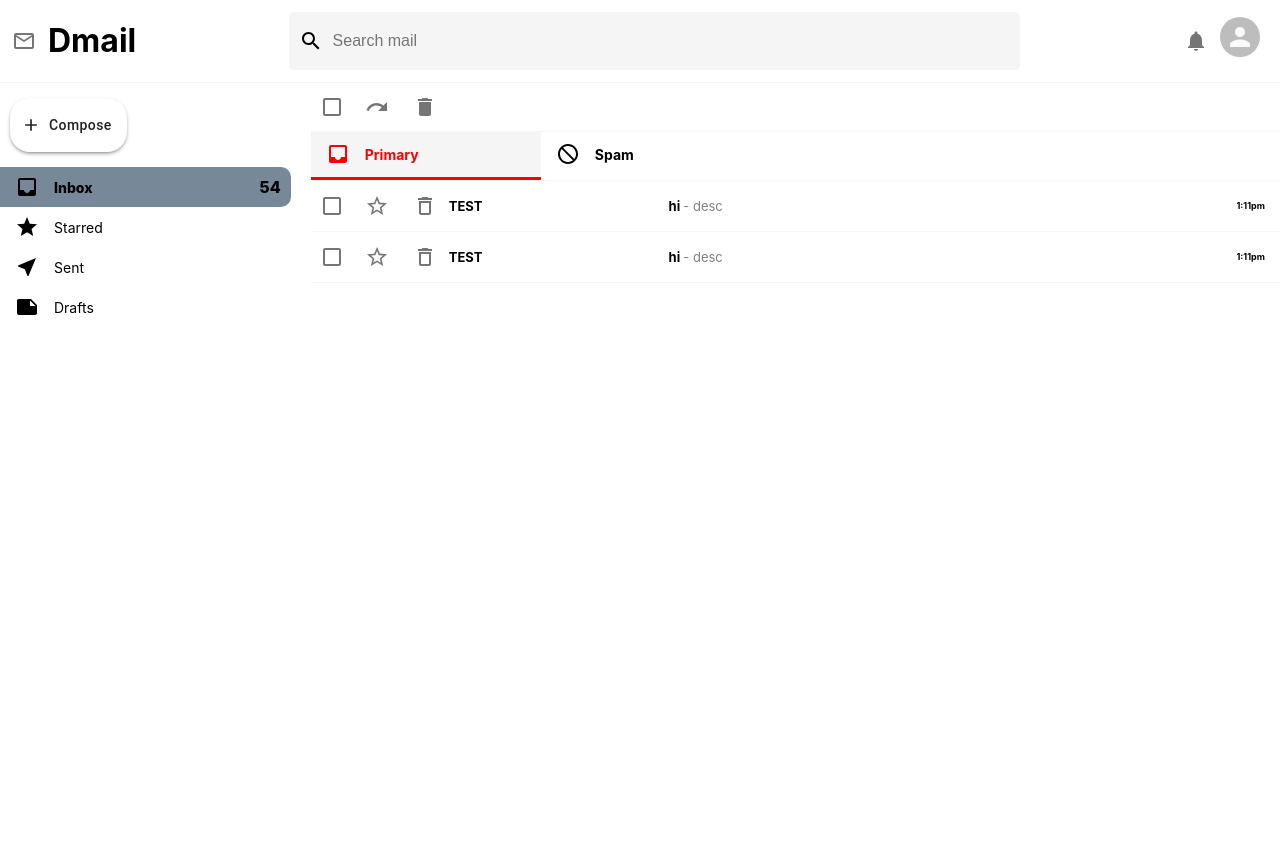
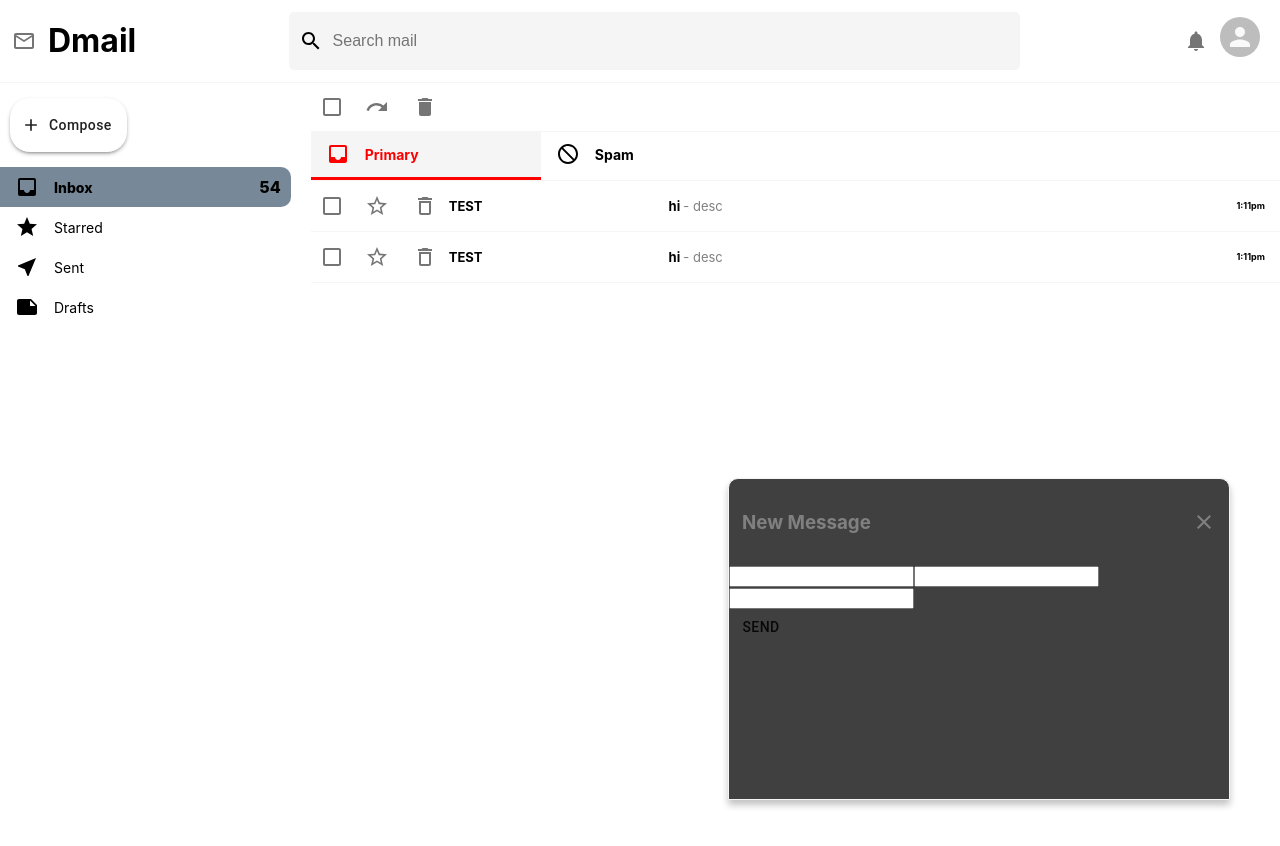
Before and after one commit to DaoudAli/Dmail, a React (Create React App) app in the folder dmail/: page / in a window 1280 px wide. Shown: the top 846 px of the page. Built offline with nearby package versions, Linux system fonts and the light colour scheme.

Commit message:
Added ComposeMail component
-Added component
-Bottom placement not working

```diff
--- a/dmail/src/App.js
+++ b/dmail/src/App.js
@@ -4,12 +4,13 @@ import Header from "./components/Header";
 import Sidebar from "./components/Sidebar";
 import Mail from "./components/Mail";
 import EmailList from "./components/EmailList";
+import ComposeMail from "./components/ComposeMail";
 import { BrowserRouter as Router, Switch, Route } from "react-router-dom";
 
 function App() {
   return (
     <Router>
-      <div className="App">
+      <div className="app">
         <Header />
         <div className="appbody">
           <Sidebar />
@@ -22,6 +23,7 @@ function App() {
             </Route>
           </Switch>
         </div>
+        <ComposeMail />
       </div>
     </Router>
   );
--- a/dmail/src/app/store.js
+++ b/dmail/src/app/store.js
@@ -1,8 +1,8 @@
 import { configureStore } from "@reduxjs/toolkit";
-import counterReducer from "../features/counterSlice";
+import mailReducer from "../features/mailSlice";
 
 export default configureStore({
   reducer: {
-    counter: counterReducer,
+    mail: mailReducer,
   },
 });
--- /dev/null
+++ b/dmail/src/components/ComposeMail.css
@@ -0,0 +1,23 @@
+.composeMail {
+  position: absolute;
+  bottom: 0px;
+  right: 50px;
+  background-color: #404040;
+  width: 40%;
+  height: 40%;
+  max-width: 500px;
+  border-top-left-radius: 10px;
+  border-top-right-radius: 10px;
+  display: flex;
+  flex-direction: column;
+  border: 1px solid whitesmoke;
+  box-shadow: 0px 5px 7px 0px rgba(0, 0, 0, 0.24);
+}
+
+.composeMailHeader {
+  padding: 13px;
+  display: flex;
+  justify-content: space-between;
+  align-items: center;
+  color: gray;
+}
--- /dev/null
+++ b/dmail/src/components/ComposeMail.js
@@ -0,0 +1,27 @@
+import React from "react";
+import "./ComposeMail.css";
+import CloseIcon from "@material-ui/icons/Close";
+import { Button } from "@material-ui/core";
+
+function ComposeMail() {
+  return (
+    <div className="composeMail">
+      <div className="composeMailHeader">
+        <h3>New Message</h3>
+        <CloseIcon className="composeMailClose" />
+      </div>
+
+      <form>
+        <input type="text" />
+        <input type="text" />
+        <input type="text" />
+
+        <div className="composeMailOptions">
+          <Button>Send</Button>
+        </div>
+      </form>
+    </div>
+  );
+}
+
+export default ComposeMail;
--- a/dmail/src/features/counterSlice.js
+++ /dev/null
@@ -1,42 +0,0 @@
-import { createSlice } from '@reduxjs/toolkit';
-
-export const counterSlice = createSlice({
-  name: 'counter',
-  initialState: {
-    value: 0,
-  },
-  reducers: {
-    increment: state => {
-      // Redux Toolkit allows us to write "mutating" logic in reducers. It
-      // doesn't actually mutate the state because it uses the Immer library,
-      // which detects changes to a "draft state" and produces a brand new
-      // immutable state based off those changes
-      state.value += 1;
-    },
-    decrement: state => {
-      state.value -= 1;
-    },
-    incrementByAmount: (state, action) => {
-      state.value += action.payload;
-    },
-  },
-});
-
-export const { increment, decrement, incrementByAmount } = counterSlice.actions;
-
-// The function below is called a thunk and allows us to perform async logic. It
-// can be dispatched like a regular action: `dispatch(incrementAsync(10))`. This
-// will call the thunk with the `dispatch` function as the first argument. Async
-// code can then be executed and other actions can be dispatched
-export const incrementAsync = amount => dispatch => {
-  setTimeout(() => {
-    dispatch(incrementByAmount(amount));
-  }, 1000);
-};
-
-// The function below is called a selector and allows us to select a value from
-// the state. Selectors can also be defined inline where they're used instead of
-// in the slice file. For example: `useSelector((state) => state.counter.value)`
-export const selectCount = state => state.counter.value;
-
-export default counterSlice.reducer;
--- /dev/null
+++ b/dmail/src/features/mailSlice.js
@@ -0,0 +1,23 @@
+import { createSlice } from "@reduxjs/toolkit";
+
+export const mailSlice = createSlice({
+  name: "mail",
+  initialState: {
+    sendMessageIsOpen: false,
+  },
+  reducers: {
+    openSendMessage: (state) => {
+      state.sendMessageIsOpen = true;
+    },
+    closeSendMessage: (state) => {
+      state.sendMessageIsOpen = false;
+    },
+  },
+});
+
+//Actions
+export const { openSendMessage, closeSendMessage } = mailSlice.actions;
+
+export const selectSendMessageIsOpen = (state) => state.mail.sendMessageIsOpen;
+
+export default mailSlice.reducer;
```
